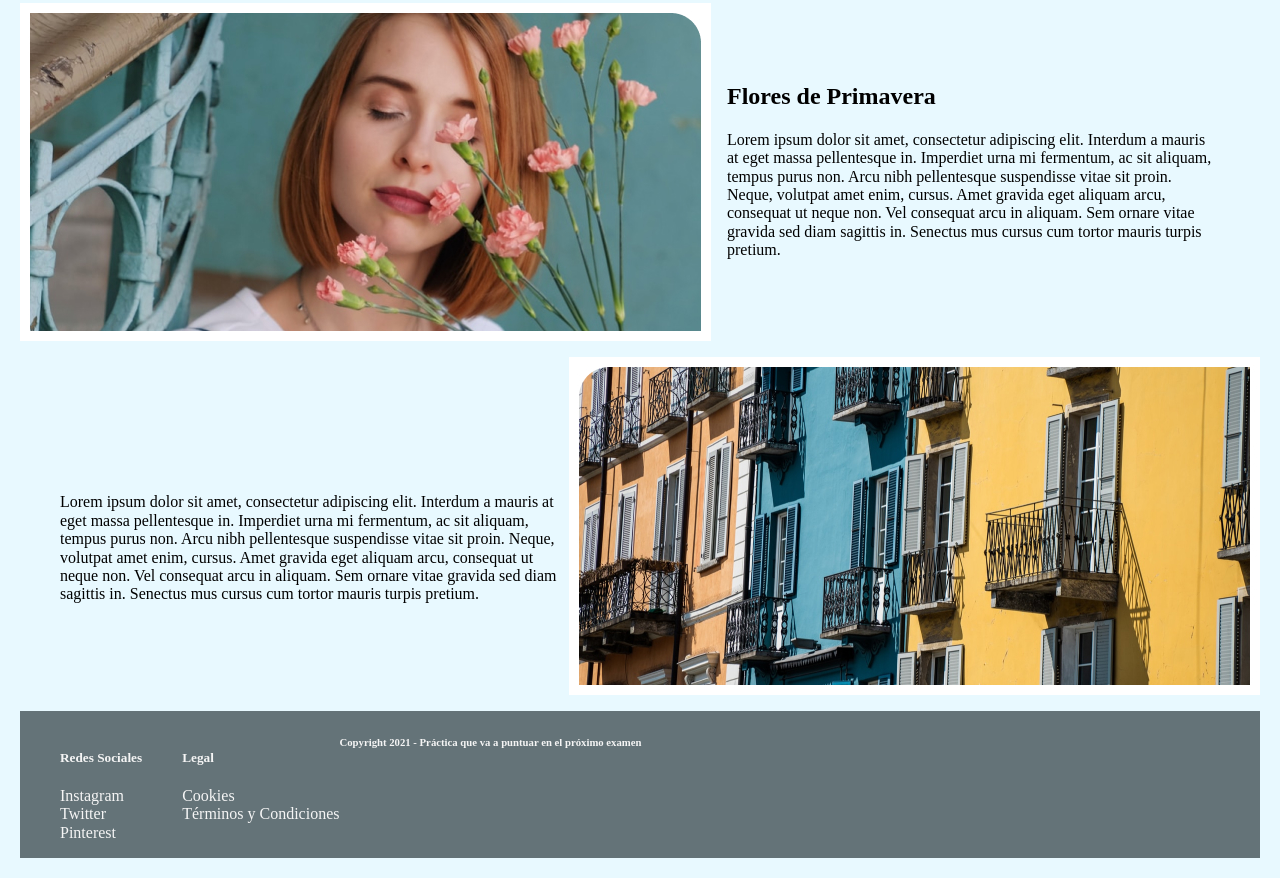
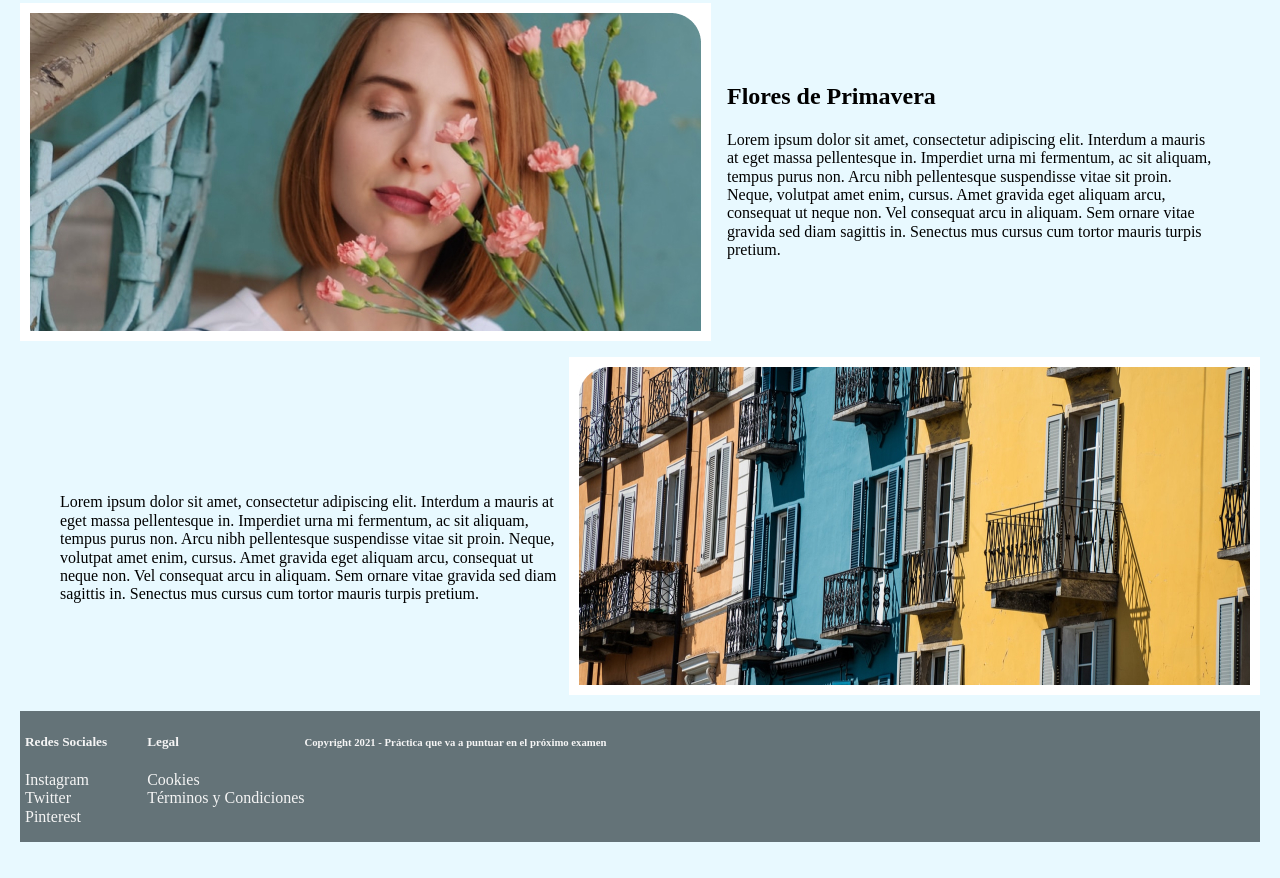
Before and after one commit to EduardGM9/floristeria, a plain HTML site: page index.html in a window 1280 px wide. Shown: the part 535-1413 px from the top of the page. Drawn offline with Linux system fonts and the light colour scheme.

Commit message:
Floristeria v6

```diff
--- a/css/estilos.css
+++ b/css/estilos.css
@@ -82,25 +82,33 @@ header{
 footer{
     background-color: #647378;
     color: whitesmoke;
+
+}
+.final{
     display: flex;
 
-}
 
-.redes{
 
 }
-.redes__titulo{}
+.redes{
+    padding-inline-start: 5px;
+    margin-block-start: 0px;
+}
+.redes__titulo{
+}
 .redes__instagram{}
 .redes__twitter{}
 .redes__pinterest{}
 
 .legal{
+    margin-block-start: 0px;
 }
 .legal__titulo{}
 .legal__cookies{}
 .legal__terminos{}
 
 .copyright{
+    width: 75%
 
 
 }
--- a/index.html
+++ b/index.html
@@ -56,6 +56,7 @@
 
 <!-- FOOTER -->
     <footer>
+        <section class="final">
     <!-- Redes Sociales -->
     <ul class="redes">
         <li class="redes__titulo"><h5>Redes Sociales</h5></li>
@@ -72,7 +73,10 @@
     </ul>
 
     <!-- Copiright -->
-    <h6 class="copyright">Copyright 2021 - Práctica que va a puntuar en el próximo examen</h6>
+        <h6 class="copyright">Copyright 2021 - Práctica que va a puntuar en el próximo examen</h6>
+
+</section>
+
     </footer>
 </section>
 </body>
```
